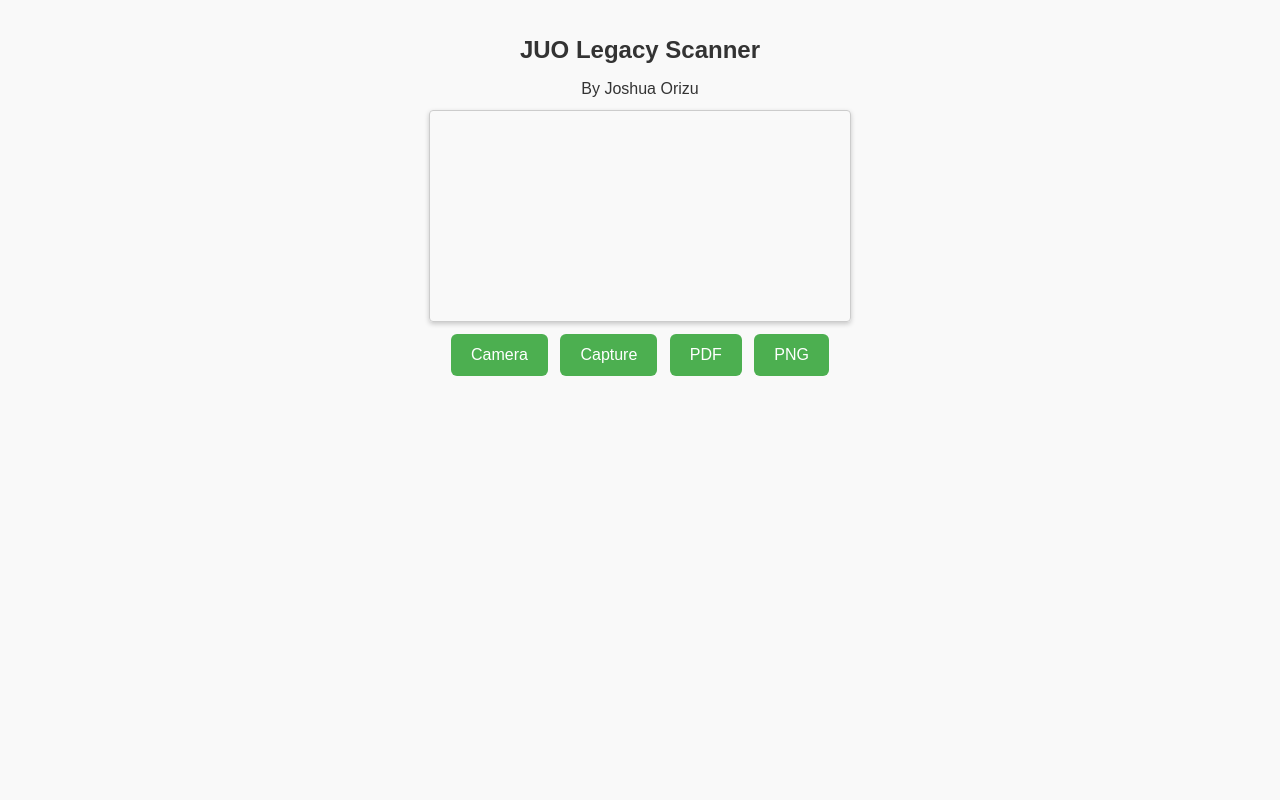
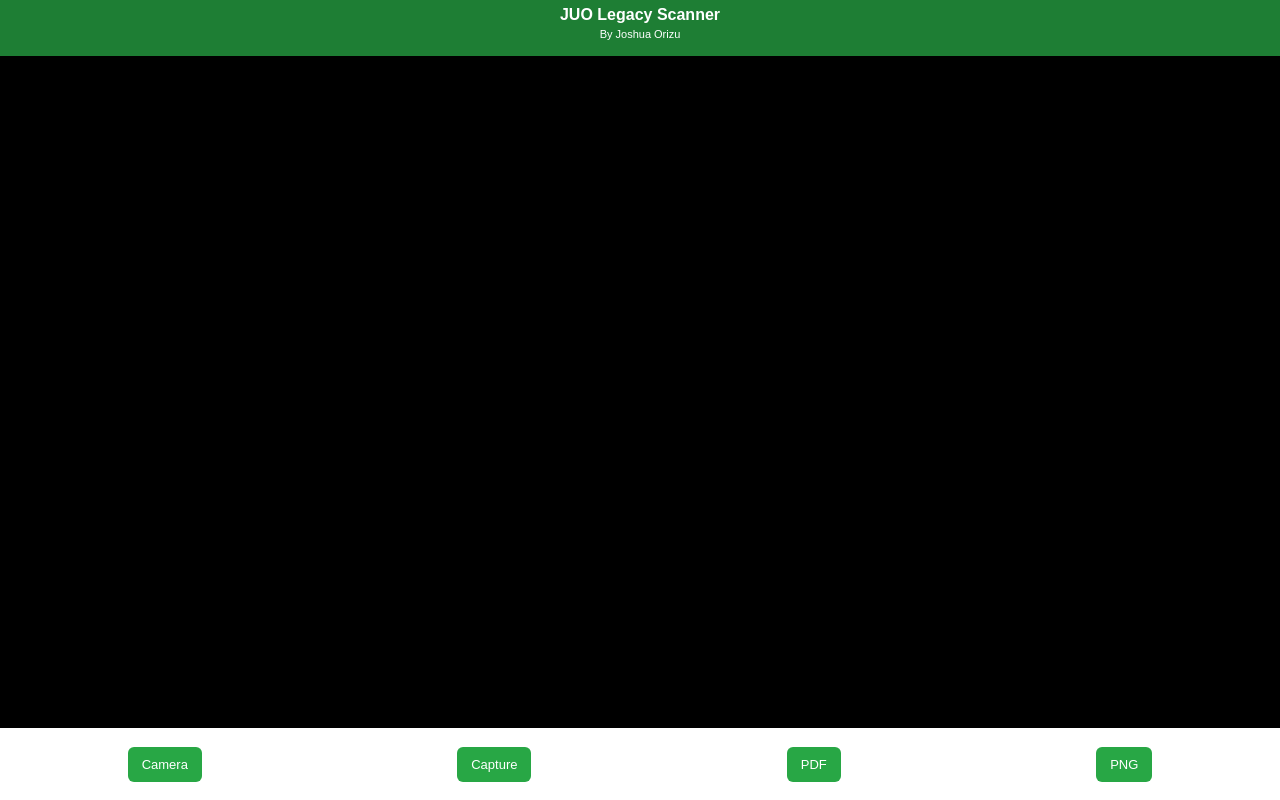
Before and after one commit to JoshuaLegacy/JUO-Legacy-Scanner, a plain HTML site: page index.html in a window 1280 px wide. Drawn offline with Linux system fonts and the light colour scheme.

Commit message:
style.css

```diff
--- a/style.css
+++ b/style.css
@@ -1,140 +1,84 @@
 /* ============================================================
-   JUO Legacy Scanner - Steps 1-5 with Help Modal + Progress
-   Author: Joshua Orizu
+   JUO Legacy Scanner – Mobile Stable Layout
    ============================================================ */
 
-/* BODY AND GENERAL LAYOUT */
-body {
-  font-family: Arial, sans-serif;
-  text-align: center;
-  margin: 0;
-  padding: 16px;
-  background-color: #f9f9f9;
-  color: #333;
+* {
+  box-sizing: border-box;
 }
 
-h2 {
-  margin-bottom: 16px;
+body {
+  margin: 0;
+  font-family: Arial, sans-serif;
+  background: #000;
+  color: #fff;
+  overflow: hidden;
 }
 
-/* BUTTONS */
-button {
-  background-color: #4CAF50;
-  color: white;
-  border: none;
-  padding: 12px 20px;
-  margin: 8px 4px;
-  font-size: 16px;
-  border-radius: 6px;
-  cursor: pointer;
-  transition: background-color 0.2s ease-in-out;
+/* ---------------- HEADER ---------------- */
+.app-header {
+  height: 56px;
+  background: #1e7e34;
+  text-align: center;
+  padding: 6px;
 }
 
-button:hover {
-  background-color: #45a049;
+.app-header h2 {
+  margin: 0;
+  font-size: 16px;
 }
 
-/* SELECT OPTIONS AND SLIDER */
-.options {
-  margin: 12px 0;
+.app-header span {
+  font-size: 11px;
 }
 
-.options label {
-  margin: 0 8px;
-  font-weight: bold;
+/* ---------------- CAMERA ---------------- */
+.camera-wrapper {
+  height: calc(100vh - 56px - 72px);
+  background: #000;
+  display: flex;
+  justify-content: center;
+  align-items: center;
 }
 
-.options select,
-.options input[type="range"] {
-  padding: 4px 8px;
-  margin: 0 8px;
+video {
+  width: 100%;
+  height: 100%;
+  object-fit: contain;
 }
 
-/* PROGRESS BAR */
-#progressContainer {
-  width: 80%;
-  max-width: 400px;
-  height: 20px;
-  background-color: #ddd;
-  border-radius: 10px;
-  margin: 12px auto;
+/* ---------------- CONTROLS ---------------- */
+.control-bar {
+  height: 72px;
+  background: #ffffff;
+  display: flex;
+  justify-content: space-around;
+  align-items: center;
 }
 
-#progressBar {
-  height: 100%;
-  width: 0%;
-  background-color: #4CAF50;
-  border-radius: 10px;
-  transition: width 0.3s ease;
+button {
+  padding: 10px 14px;
+  font-size: 13px;
+  border: none;
+  border-radius: 6px;
+  background: #28a745;
+  color: #fff;
 }
 
-/* VIDEO ELEMENT */
-video {
-  width: 100%;
-  max-width: 420px;
-  border: 1px solid #ccc;
-  margin-top: 12px;
-  border-radius: 4px;
-  box-shadow: 0 2px 5px rgba(0,0,0,0.2);
-  object-fit: cover;
+button:active {
+  background: #1e7e34;
 }
 
-/* CANVAS ELEMENT */
+/* ---------------- STATUS ---------------- */
+#status {
+  position: fixed;
+  bottom: 80px;
+  width: 100%;
+  text-align: center;
+  font-size: 12px;
+  color: #00ff7f;
+}
+
+/* ---------------- CANVAS ---------------- */
 canvas {
   display: none;
 }
-
-/* STATUS MESSAGES */
-#status {
-  margin-top: 12px;
-  font-size: 14px;
-  font-weight: bold;
-  color: green;
-}
-
-/* HELP / GUIDE MODAL */
-.modal {
-  display: none;
-  position: fixed;
-  z-index: 1000;
-  left: 0;
-  top: 0;
-  width: 100%;
-  height: 100%;
-  overflow-y: auto;
-  background-color: rgba(0,0,0,0.5);
-}
-
-.modal-content {
-  background-color: #fff;
-  margin: 10% auto;
-  padding: 20px;
-  width: 90%;
-  max-width: 500px;
-  border-radius: 6px;
-  box-shadow: 0 4px 10px rgba(0,0,0,0.3);
-  text-align: left;
-}
-
-.closeBtn {
-  float: right;
-  font-size: 24px;
-  font-weight: bold;
-  cursor: pointer;
-}
-
-/* RESPONSIVE ADJUSTMENTS */
-@media (max-width: 480px) {
-  button {
-    font-size: 14px;
-    padding: 10px 16px;
-  }
-
-  video {
-    max-width: 100%;
-  }
-
-  #progressContainer {
-    width: 95%;
-  }
-}
```
